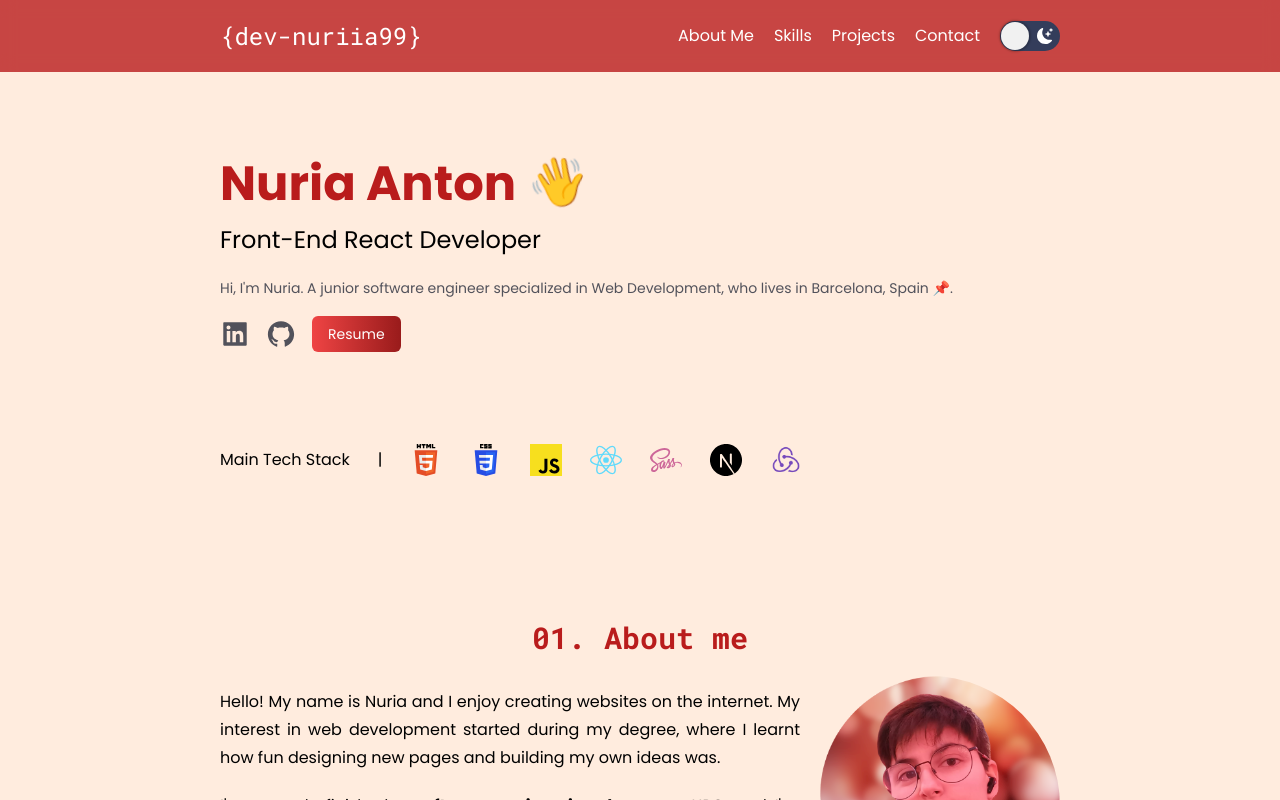
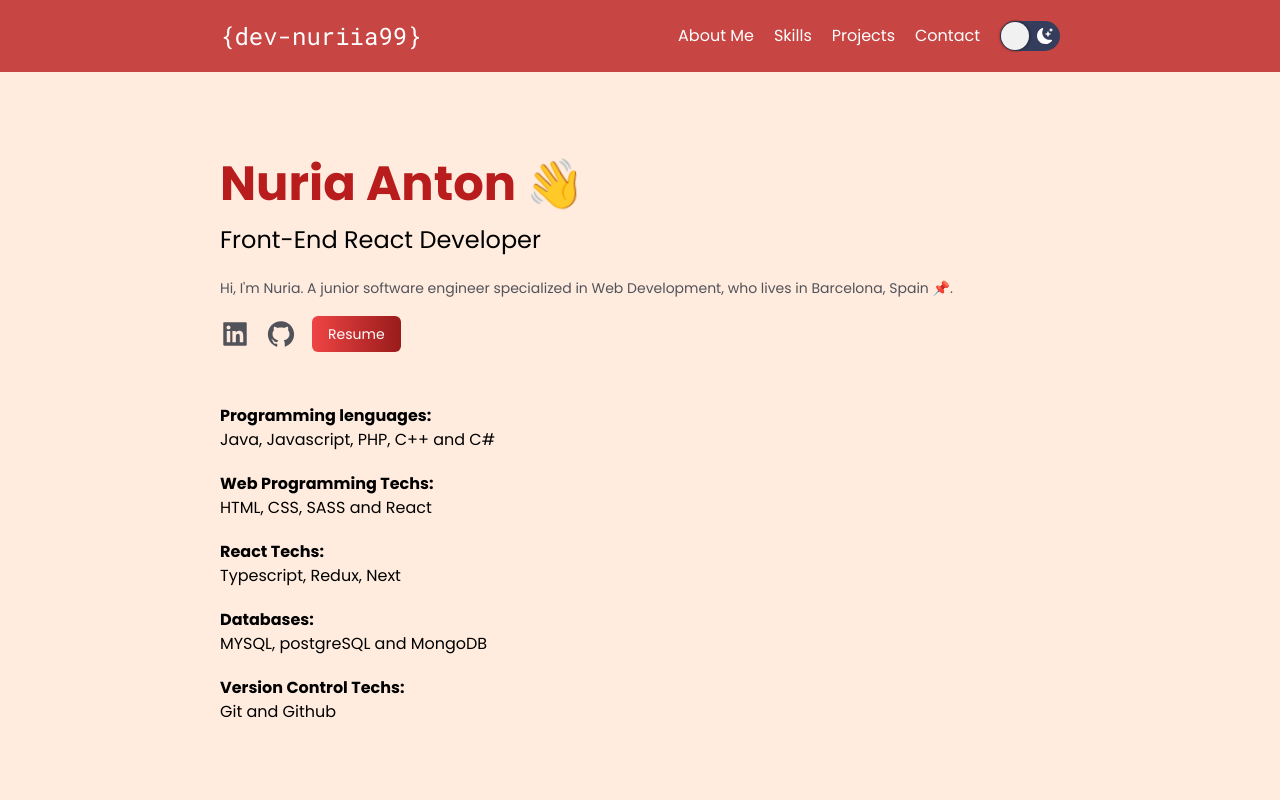
Before and after one commit to nuriia99/MyPortfolio, a Next.js app: page / in a window 1280 px wide. Shown: the top 800 px of the page. Built offline with nearby package versions, Linux system fonts and the light colour scheme.

Commit message:
add techs and change cv

```diff
--- a/app/page.js
+++ b/app/page.js
@@ -88,27 +88,25 @@ export default function Home() {
                   <a target="_blank" className='grid content-center hover:text-gray-900 dark:hover:text-gray-400 transition ease-in-out duration-300' href='https://github.com/nuriia99'><AiFillGithub/></a>
                   <a href='./cv.pdf' target="_blank" className="relative bg-gradient-to-r text-sm from-red-500 to-red-800 hover:from-red-400 hover:to-red-700 text-white px-4 py-2 rounded-md transition ease-in-out duration-300 before-[''] before:absolute before:inset-0 before:w-full before:h-full before:border-2 before:border-transparent before:hover:border-red-700 before:dark:hover:border-white before:hover:top-1 break-after-autohover before:rounded-md  before:hover:left-1 before:-z-10 before:transition-all before:duration-200">Resume</a>
                 </div>
-              <span className='flex items-center flex-wrap gap-7 pt-20'>
-                <p className='dark:text-white'>Main Tech Stack</p>
-                <p className='dark:text-white'>|</p>
-                <Image className='h-8 w-8 face-img' src={html5} objectFit='contain'/>
-                <Image className='h-8 w-8 face-img' src={css} objectFit='contain'/>
-                <Image className='h-8 w-8 face-img' src={js} objectFit='contain'/>
-                <Image className='h-8 w-8 face-img' src={react} objectFit='contain'/>
-                <Image className='h-8 w-8 face-img' src={sass} objectFit='contain'/>
-                {
-                  darkMode ? <Image className='h-8 w-8 face-img next-white' src={nextjs} objectFit='contain'/>
-                  : <Image className='h-8 w-8 face-img' src={nextjs} objectFit='contain'/>
-                }
-                <Image className='h-8 w-8 face-img' src={redux} objectFit='contain'/>
-              </span>
+              <div className='pt-10'>
+                <h5 className='font-semibold text-center lg:text-start hover:text-red-800 transition duration-300'>Programming lenguages:</h5>
+                <div className='w-full text-center lg:text-start pb-5'>Java, Javascript, PHP, C++ and C#</div>
+                <h5 className='font-semibold text-center lg:text-start hover:text-red-800 transition duration-300'>Web Programming Techs:</h5>
+                <div className='w-full text-center lg:text-start pb-5'>HTML, CSS, SASS and React</div>
+                <h5 className='font-semibold text-center lg:text-start hover:text-red-800 transition duration-300'>React Techs:</h5>
+                <div className='w-full text-center lg:text-start pb-5'>Typescript, Redux, Next</div>
+                <h5 className='font-semibold text-center lg:text-start hover:text-red-800 transition duration-300'>Databases:</h5>
+                <div className='w-full text-center lg:text-start pb-5'>MYSQL, postgreSQL and MongoDB</div>
+                <h5 className='font-semibold text-center lg:text-start hover:text-red-800 transition duration-300'>Version Control Techs:</h5>
+                <div className='w-full text-center lg:text-start pb-5'>Git and Github</div>
+              </div>
             </div>
           </div>
 
         </section>
         <section id='about-me' className='hidden about-me px-10 dark:bg-gray-900'>
           <div className='lg:about-me-container'>
-            <h3 className={roboto.className + ' text-center flex justify-center font-semibold text-3xl text-red-700 dark:text-red-500 pb-5 pt-36'}>01. About me</h3>
+            <h3 className={roboto.className + ' text-center flex justify-center font-semibold text-3xl text-red-700 dark:text-red-500 pb-5 pt-14'}>01. About me</h3>
             <div className='flex lg:flex-row flex-col items-center gap-5'>
               <div className='flex flex-col justify-center'>
                 <p className='leading-7 text-justify pb-5 dark:text-white'>
```
Also changed, not shown: 1 other file (tests, documents, lock files or other folders).
